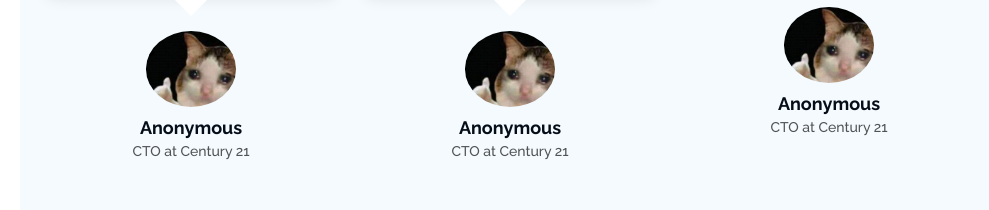
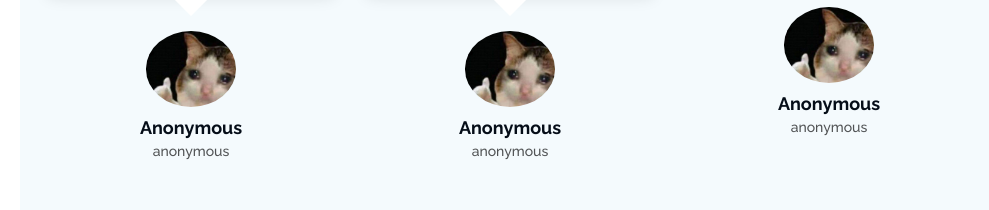
Before and after one commit to Jyosefine29/Jyosefine29.github, a plain HTML site: page index.html in a window 1280 px wide. Shown: the part 6976-7186 px from the top of the page, without its empty margins (280-1269 px from the left). Drawn offline with Linux system fonts and the light colour scheme.

Commit message:
Update index.html

```diff
--- a/index.html
+++ b/index.html
@@ -839,7 +839,7 @@
                 </p>
                 <img src="assets/img/testimonials/testimonials-1.jpg" class="testimonial-img" alt="">
                 <h3>Anonymous</h3>
-                <h4>CTO at Century 21</h4>
+                <h4>anonymous</h4>
               </div>
             </div><!-- End testimonial item -->
 
@@ -855,7 +855,7 @@
                 </p>
                 <img src="assets/img/testimonials/testimonials-1.jpg" class="testimonial-img" alt="">
                 <h3>Anonymous</h3>
-                <h4>CTO at Century 21</h4>
+                <h4>anonymous</h4>
               </div>
             </div><!-- End testimonial item -->
 
@@ -871,7 +871,7 @@
                 </p>
                 <img src="assets/img/testimonials/testimonials-1.jpg" class="testimonial-img" alt="">
                 <h3>Anonymous</h3>
-                <h4>CTO at Century 21</h4>
+                <h4>anonymous</h4>
               </div>
             </div><!-- End testimonial item -->
 
@@ -887,7 +887,7 @@
                 </p>
                 <img src="assets/img/testimonials/testimonials-1.jpg" class="testimonial-img" alt="">
                 <h3>Anonymous</h3>
-                <h4>CTO at Century 21</h4>
+                <h4>anonymous</h4>
               </div>
             </div><!-- End testimonial item -->
 
@@ -903,7 +903,7 @@
                 </p>
                 <img src="assets/img/testimonials/testimonials-1.jpg" class="testimonial-img" alt="">
                 <h3>Anonymous</h3>
-                <h4>CTO at Century 21</h4>
+                <h4>anonymous</h4>
               </div>
             </div><!-- End testimonial item -->
 
@@ -919,7 +919,7 @@
                 </p>
                 <img src="assets/img/testimonials/testimonials-1.jpg" class="testimonial-img" alt="">
                 <h3>Anonymous</h3>
-                <h4>CTO at Century 21</h4>
+                <h4>anonymous</h4>
               </div>
             </div><!-- End testimonial item -->
 
```
